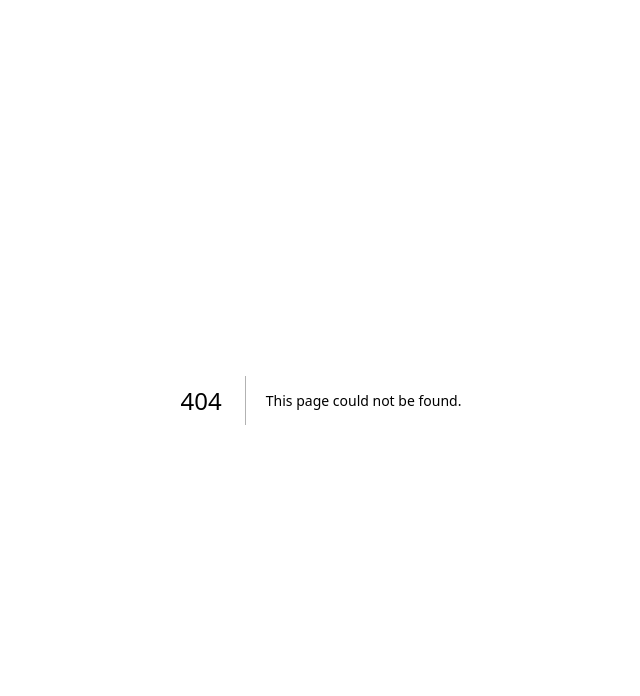
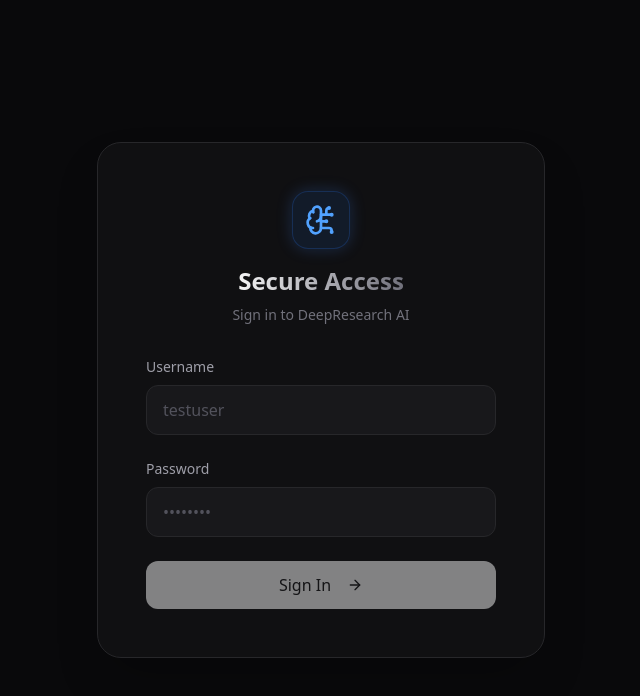
Before and after one commit to kalpit-22/-webscrapping_ai_cloud, a Next.js app in the folder frontend/: page /login in a window 1280 px wide. Before the commit this address had no page. Shown: the top 696 px of the page, without its empty margins (319-959 px from the left). Built offline with nearby package versions, Linux system fonts and the light colour scheme.

Commit message:
Added secure NextAuth login and API key protection

```diff
--- a/frontend/package.json
+++ b/frontend/package.json
@@ -11,6 +11,7 @@
   "dependencies": {
     "lucide-react": "^1.31.0",
     "next": "16.3.0",
+    "next-auth": "^4.24.15",
     "react": "19.2.8",
     "react-dom": "19.2.8",
     "react-markdown": "^10.1.0",
--- /dev/null
+++ b/frontend/src/app/api/auth/[...nextauth]/route.ts
@@ -0,0 +1,45 @@
+import NextAuth, { NextAuthOptions } from "next-auth";
+import CredentialsProvider from "next-auth/providers/credentials";
+
+export const authOptions: NextAuthOptions = {
+  providers: [
+    CredentialsProvider({
+      name: "Credentials",
+      credentials: {
+        username: { label: "Username", type: "text", placeholder: "testuser" },
+        password: { label: "Password", type: "password" }
+      },
+      async authorize(credentials) {
+        if (
+          credentials?.username === "testuser" &&
+          credentials?.password === "password123"
+        ) {
+          return { id: "1", name: "Test User", email: "test@example.com" };
+        }
+        return null;
+      }
+    })
+  ],
+  callbacks: {
+    async jwt({ token, user }) {
+      if (user) {
+        // Inject the backend API key from env into the JWT token on first login
+        token.backendApiKey = process.env.BACKEND_API_KEY;
+      }
+      return token;
+    },
+    async session({ session, token }) {
+      // Expose the backend API key to the client session
+      session.backendApiKey = token.backendApiKey as string;
+      return session;
+    }
+  },
+  pages: {
+    signIn: "/login",
+  },
+  secret: process.env.NEXTAUTH_SECRET,
+};
+
+const handler = NextAuth(authOptions);
+
+export { handler as GET, handler as POST };
--- a/frontend/src/app/layout.tsx
+++ b/frontend/src/app/layout.tsx
@@ -1,6 +1,7 @@
 import type { Metadata } from "next";
 import { Geist, Geist_Mono } from "next/font/google";
 import "./globals.css";
+import { Providers } from "./providers";
 
 const geistSans = Geist({
   variable: "--font-geist-sans",
@@ -13,8 +14,8 @@
 });
 
 export const metadata: Metadata = {
-  title: "Create Next App",
-  description: "Generated by create next app",
+  title: "DeepResearch AI",
+  description: "Enterprise-grade autonomous web research.",
 };
 
 export default function RootLayout({ children }: LayoutProps<"/">) {
@@ -23,7 +24,9 @@
       lang="en"
       className={`${geistSans.variable} ${geistMono.variable} h-full antialiased`}
     >
-      <body className="min-h-full flex flex-col">{children}</body>
+      <body className="min-h-full flex flex-col">
+        <Providers>{children}</Providers>
+      </body>
     </html>
   );
 }
--- /dev/null
+++ b/frontend/src/app/login/page.tsx
@@ -0,0 +1,94 @@
+"use client";
+
+import { signIn } from "next-auth/react";
+import { useState } from "react";
+import { BrainCircuit, Loader2, ArrowRight } from "lucide-react";
+import { useRouter } from "next/navigation";
+
+export default function LoginPage() {
+  const [username, setUsername] = useState("");
+  const [password, setPassword] = useState("");
+  const [isLoading, setIsLoading] = useState(false);
+  const [error, setError] = useState("");
+  const router = useRouter();
+
+  const handleLogin = async (e: React.FormEvent) => {
+    e.preventDefault();
+    setIsLoading(true);
+    setError("");
+
+    const res = await signIn("credentials", {
+      username,
+      password,
+      redirect: false,
+    });
+
+    if (res?.error) {
+      setError("Invalid username or password");
+      setIsLoading(false);
+    } else {
+      router.push("/");
+      router.refresh();
+    }
+  };
+
+  return (
+    <main className="min-h-screen bg-[#09090b] text-zinc-50 flex flex-col items-center justify-center p-6 selection:bg-blue-500/30">
+      <div className="w-full max-w-md bg-zinc-900/50 border border-zinc-800 rounded-3xl p-8 md:p-12 shadow-2xl backdrop-blur-xl animate-fade-in-up">
+
+        <div className="flex flex-col items-center mb-8">
+          <div className="p-3 bg-blue-500/10 rounded-2xl border border-blue-500/20 glow-effect mb-4">
+            <BrainCircuit className="w-8 h-8 text-blue-400" />
+          </div>
+          <h1 className="text-2xl font-bold bg-clip-text text-transparent bg-gradient-to-r from-zinc-100 to-zinc-500">
+            Secure Access
+          </h1>
+          <p className="text-zinc-500 text-sm mt-2">Sign in to DeepResearch AI</p>
+        </div>
+
+        <form onSubmit={handleLogin} className="space-y-6">
+          <div>
+            <label className="block text-sm font-medium text-zinc-400 mb-2">Username</label>
+            <input
+              type="text"
+              value={username}
+              onChange={(e) => setUsername(e.target.value)}
+              className="w-full bg-zinc-900 border border-zinc-800 rounded-xl px-4 py-3 text-zinc-100 placeholder:text-zinc-600 focus:outline-none focus:border-blue-500/50 focus:ring-1 focus:ring-blue-500/20 transition-all"
+              placeholder="testuser"
+              required
+            />
+          </div>
+
+          <div>
+            <label className="block text-sm font-medium text-zinc-400 mb-2">Password</label>
+            <input
+              type="password"
+              value={password}
+              onChange={(e) => setPassword(e.target.value)}
+              className="w-full bg-zinc-900 border border-zinc-800 rounded-xl px-4 py-3 text-zinc-100 placeholder:text-zinc-600 focus:outline-none focus:border-blue-500/50 focus:ring-1 focus:ring-blue-500/20 transition-all"
+              placeholder="••••••••"
+              required
+            />
+          </div>
+
+          {error && (
+            <p className="text-red-400 text-sm text-center">{error}</p>
+          )}
+
+          <button
+            type="submit"
+            disabled={isLoading || !username || !password}
+            className="w-full bg-zinc-100 text-zinc-900 hover:bg-white disabled:opacity-50 disabled:cursor-not-allowed rounded-xl px-6 py-3 font-medium transition-all flex items-center justify-center space-x-2 group"
+          >
+            <span>{isLoading ? "Authenticating..." : "Sign In"}</span>
+            {isLoading ? (
+              <Loader2 className="w-4 h-4 animate-spin ml-2" />
+            ) : (
+              <ArrowRight className="w-4 h-4 ml-2 group-hover:translate-x-1 transition-transform" />
+            )}
+          </button>
+        </form>
+      </div>
+    </main>
+  );
+}
--- a/frontend/src/app/page.tsx
+++ b/frontend/src/app/page.tsx
@@ -3,7 +3,8 @@
 import { useState, useRef, useEffect } from "react";
 import ReactMarkdown from "react-markdown";
 import remarkGfm from "remark-gfm";
-import { Search, Loader2, Sparkles, BookOpen, Database, BrainCircuit, ArrowRight } from "lucide-react";
+import { Search, Loader2, Sparkles, BookOpen, Database, BrainCircuit, ArrowRight, LogOut } from "lucide-react";
+import { useSession, signOut } from "next-auth/react";
 
 export default function Home() {
   const [query, setQuery] = useState("");
@@ -11,6 +12,7 @@
   const [status, setStatus] = useState("");
   const [report, setReport] = useState("");
   const [metrics, setMetrics] = useState<any>(null);
+  const { data: session } = useSession();
 
   const endOfReportRef = useRef<HTMLDivElement>(null);
 
@@ -30,7 +32,8 @@
     setMetrics(null);
 
     const apiUrl = process.env.NEXT_PUBLIC_API_URL || "http://127.0.0.1:8000";
-    const eventSource = new EventSource(`${apiUrl}/api/research?question=${encodeURIComponent(query)}`);
+    const apiKeyParam = session?.backendApiKey ? `&api_key=${encodeURIComponent(session.backendApiKey)}` : "";
+    const eventSource = new EventSource(`${apiUrl}/api/research?question=${encodeURIComponent(query)}${apiKeyParam}`);
 
     eventSource.onmessage = (event) => {
       try {
@@ -67,6 +70,17 @@
 
   return (
     <main className="min-h-screen bg-[#09090b] text-zinc-50 flex flex-col items-center p-6 sm:p-12 md:p-24 selection:bg-blue-500/30">
+
+      {/* Sign Out Button */}
+      {session && (
+        <button
+          onClick={() => signOut()}
+          className="absolute top-6 right-6 flex items-center space-x-2 text-zinc-400 hover:text-zinc-100 transition-colors"
+        >
+          <LogOut className="w-5 h-5" />
+          <span className="text-sm font-medium">Sign Out</span>
+        </button>
+      )}
 
       {/* Header section transitions up when searching */}
       <div className={`w-full max-w-4xl transition-all duration-700 ease-in-out flex flex-col items-center ${isSearching || report ? "mb-12 mt-0 scale-95" : "my-auto scale-100"}`}>
--- /dev/null
+++ b/frontend/src/app/providers.tsx
@@ -0,0 +1,7 @@
+"use client";
+
+import { SessionProvider } from "next-auth/react";
+
+export function Providers({ children }: { children: React.ReactNode }) {
+  return <SessionProvider>{children}</SessionProvider>;
+}
--- /dev/null
+++ b/frontend/src/proxy.ts
@@ -0,0 +1,21 @@
+import { withAuth } from "next-auth/middleware";
+
+export default withAuth({
+  pages: {
+    signIn: "/login",
+  },
+});
+
+export const config = {
+  matcher: [
+    /*
+     * Match all request paths except for the ones starting with:
+     * - api/auth (NextAuth API routes)
+     * - _next/static (static files)
+     * - _next/image (image optimization files)
+     * - favicon.ico, .svg (public files)
+     * - login (the login page itself)
+     */
+    "/((?!api/auth|_next/static|_next/image|favicon.ico|.*\\.svg|login).*)",
+  ],
+};
--- /dev/null
+++ b/frontend/src/types/next-auth.d.ts
@@ -0,0 +1,7 @@
+import NextAuth from "next-auth";
+
+declare module "next-auth" {
+  interface Session {
+    backendApiKey?: string;
+  }
+}
```
Also changed, not shown: 2 other files (tests, documents, lock files or other folders).
